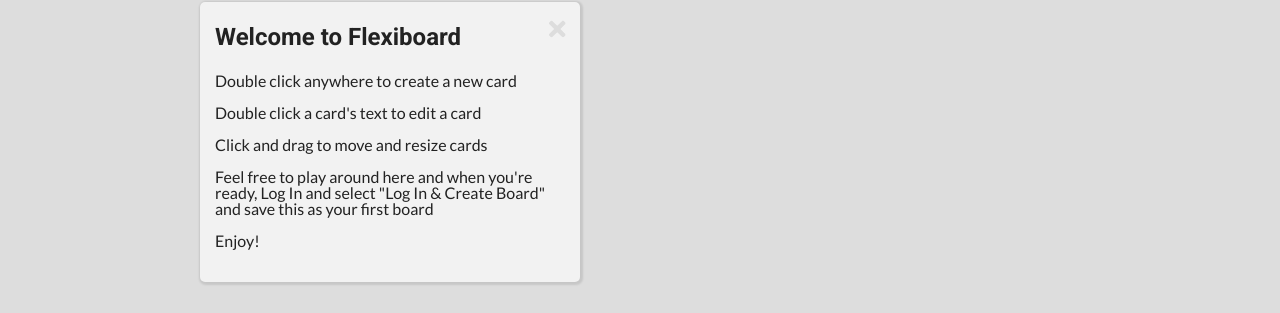
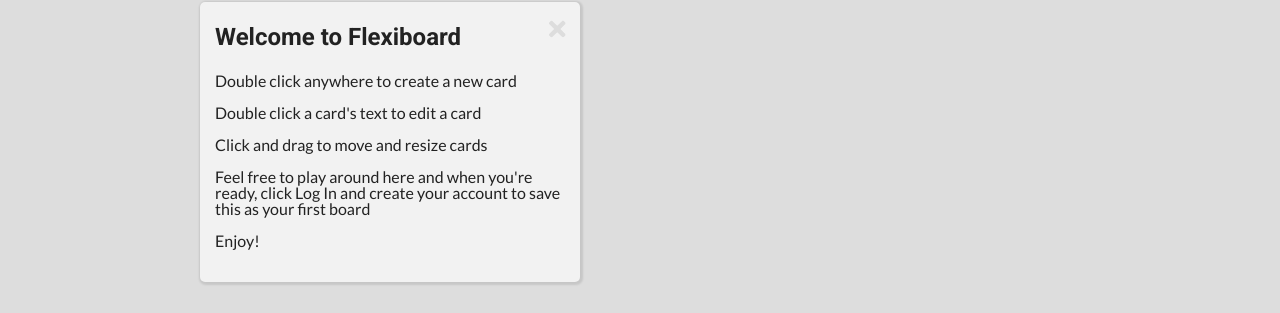
Before and after one commit to dproc96/flexiboard, a React (Create React App) app in the folder client/: page / in a window 1280 px wide. Shown: the part 198-511 px from the top of the page. Built offline with nearby package versions, Linux system fonts and the light colour scheme.

Commit message:
refactored card states and change api route urls

```diff
--- a/client/src/components/Card.js
+++ b/client/src/components/Card.js
@@ -86,6 +86,10 @@
         body: props.editing ? <textarea className="input--body" name="body" value={props.body} onChange={props.cardHandleChange}></textarea> : props.isLogIn ? props.body : <p>{props.body}</p>
     }
     const logInDeleteHandler = () => {
+        // Set showLogIn to false
+        if (props.isLogIn) {
+            props.setShowLogin(false)
+        }
         props.deleteHandler()
     }
     return (
--- a/client/src/components/CardContainer.js
+++ b/client/src/components/CardContainer.js
@@ -50,18 +50,19 @@
         super(props);
         this.state = {
             active: null,
-            editing: false,
-            cards: this.props.cards || []
+            editing: false
         }
     }
     handleStateChange = state => {
-        // if (state.hasOwnProperty("cards")) {
+        if (state.hasOwnProperty("cards")) {
+            this.props.setCards(state.cards)
+            delete state.cards
         //     this.props.socket.current.emit("update", this.props.boardId, state.cards)
-        // }
+        }
         this.setState(state)
     }
     cardHandleDown = (e, index) => {
-        let cards = [...this.state.cards]
+        let cards = [...this.props.cards]
         const card = {...cards[index]}
         if (!card.editing) {
             const temp = cards.splice(index, 1)
@@ -80,7 +81,7 @@
     handleDoubleClick = e => {
         if (!this.state.editing && !this.props.showLogin) {
             if (e.target.tagName === "H3" || e.target.tagName === "P") {
-                const cards = [...this.state.cards]
+                const cards = [...this.props.cards]
                 cards[cards.length - 1].initial = { ...cards[cards.length - 1]}
                 cards[cards.length - 1].editing = true
                 this.handleStateChange({
@@ -99,7 +100,7 @@
                     editing: true,
                     initial: null
                 }
-                const cards = [...this.state.cards]
+                const cards = [...this.props.cards]
                 cards.push(card)
                 this.handleStateChange({
                     cards: cards,
@@ -110,12 +111,12 @@
     }
     handleCardChange = (e, index) => {
         const { name, value } = e.target;
-        const cards = [...this.state.cards]
+        const cards = [...this.props.cards]
         cards[index][name] = value;
         this.handleStateChange({ cards: cards })
     }
     handleDeleteCard = (e, index) => {
-        const cards = [...this.state.cards]
+        const cards = [...this.props.cards]
         cards.splice(index, 1)
         this.handleStateChange({
             cards: cards,
@@ -123,7 +124,7 @@
         })
     }
     handleConfirmChange = (e, index) => {
-        const cards = [...this.state.cards]
+        const cards = [...this.props.cards]
         cards[index].initial = {...cards[index]}
         cards[index].editing = false
         this.handleStateChange({
@@ -132,7 +133,7 @@
         })
     }
     handleDiscardChange = (e, index) => {
-        const cards = [...this.state.cards]
+        const cards = [...this.props.cards]
         if (cards[index].initial) {
             cards[index] = {...cards[index].initial}
             cards[index].editing = false
@@ -153,7 +154,7 @@
             const card = {...this.state.active.initial};
             card.top += (e.pageY - this.state.active.y)
             card.left += (e.pageX - this.state.active.x)
-            const cards = [...this.state.cards];
+            const cards = [...this.props.cards];
             cards[this.state.active.index] = card;
             this.handleStateChange({cards: cards})
         }
@@ -182,7 +183,7 @@
             }
             card.width = Math.max(card.width, 100)
             card.height = Math.max(card.height, 100)
-            const cards = [...this.state.cards];
+            const cards = [...this.props.cards];
             cards[this.state.active.index] = card;
             this.handleStateChange({ cards: cards })
         }
@@ -200,19 +201,20 @@
     }
     componentDidUpdate(prevProps) {
         if (!prevProps.showLogin && this.props.showLogin) {
-            let cards = this.state.cards
+            let cards = this.props.cards
             cards = cards.concat([{
                 top: 200,
                 left: 200,
                 width: 350,
                 height: 300,
                 title: "Login",
-                body: <LogIn/>,
+                body: <LogIn />,
                 editing: false,
                 initial: null,
-                isLogIn: true
+                isLogIn: true,
+                setShowLogin: this.props.setShowLogin
             }])
-            this.setState({cards: cards})
+            this.props.setCards(cards)
         }
     }
     // componentDidMount() {
@@ -238,7 +240,7 @@
             <MouseContext.Consumer>
                 {value => (
                     <StyledContainer {...containerProps}>
-                        {this.state.cards.map((card, index) => (
+                        {this.props.cards.map((card, index) => (
                             <Card {...this.getCardProps(index, card, value)} {...card} key={"card-" + index} />
                         ))}
                     </StyledContainer>
--- a/client/src/components/LogIn.js
+++ b/client/src/components/LogIn.js
@@ -35,7 +35,7 @@
             password: password
         }
         if (body.email && body.email.match(/.+@.+\..+/) && body.password) {
-            axios.post(window.location.origin + "/users/login", body).then(response => {
+            axios.post(window.location.origin + "/api/v1/users/login", body).then(response => {
                 console.log(response)
                 localStorage.setItem("flexiboard-token", response.data.token)
             })
@@ -48,7 +48,7 @@
             name: name
         }
         if (body.email && body.email.match(/.+@.+\..+/) && body.password && body.password === passwordMatch && body.name) {
-            axios.post(window.location.origin + "/users/register", body).then(response => {
+            axios.post(window.location.origin + "/api/v1/users/register", body).then(response => {
                 console.log(response)
                 localStorage.setItem("flexiboard-token", response.data.token)
             })
--- a/client/src/components/RouteController.js
+++ b/client/src/components/RouteController.js
@@ -33,7 +33,7 @@
         <React.Fragment>
             <Header setShowLogin={setShowLogin} path={path} />
             <Route exact path="/">
-                <Homepage showLogin={showLogin} />
+                <Homepage setShowLogin={setShowLogin} showLogin={showLogin} />
             </Route>
             <Route path="/board/">
                 <CardContainer />
--- a/client/src/pages/Homepage.js
+++ b/client/src/pages/Homepage.js
@@ -1,24 +1,22 @@
-import React, { Component } from 'react';
+import React, { Component, useState } from 'react';
 import CardContainer from '../components/CardContainer';
 
-class Homepage extends Component {
-    render() {
-        const cards = [
+function Homepage(props) {
+    const [cards, setCards] = useState([
         {
             top: 200,
             left: 200,
             width: 350,
             height: 250,
             title: "Welcome to Flexiboard",
-                body: "Double click anywhere to create a new card\n\nDouble click a card's text to edit a card\n\nClick and drag to move and resize cards\n\nFeel free to play around here and when you're ready, Log In and select \"Log In & Create Board\" and save this as your first board\n\nEnjoy!",
+            body: "Double click anywhere to create a new card\n\nDouble click a card's text to edit a card\n\nClick and drag to move and resize cards\n\nFeel free to play around here and when you're ready, click Log In and create your account to save this as your first board\n\nEnjoy!",
             editing: false,
             initial: null
         },
-        ]
+    ])
     return (
-            <CardContainer showLogin={this.props.showLogin} cards={!this.props.showLogin && cards} />
+        <CardContainer setShowLogin={props.setShowLogin} showLogin={props.showLogin} setCards={setCards} cards={cards} />
     );
-    }
 }
 
 export default Homepage;
```
Also changed, not shown: 2 other files (tests, documents, lock files or other folders). Lines whose indentation alone changed are shown as unchanged.
